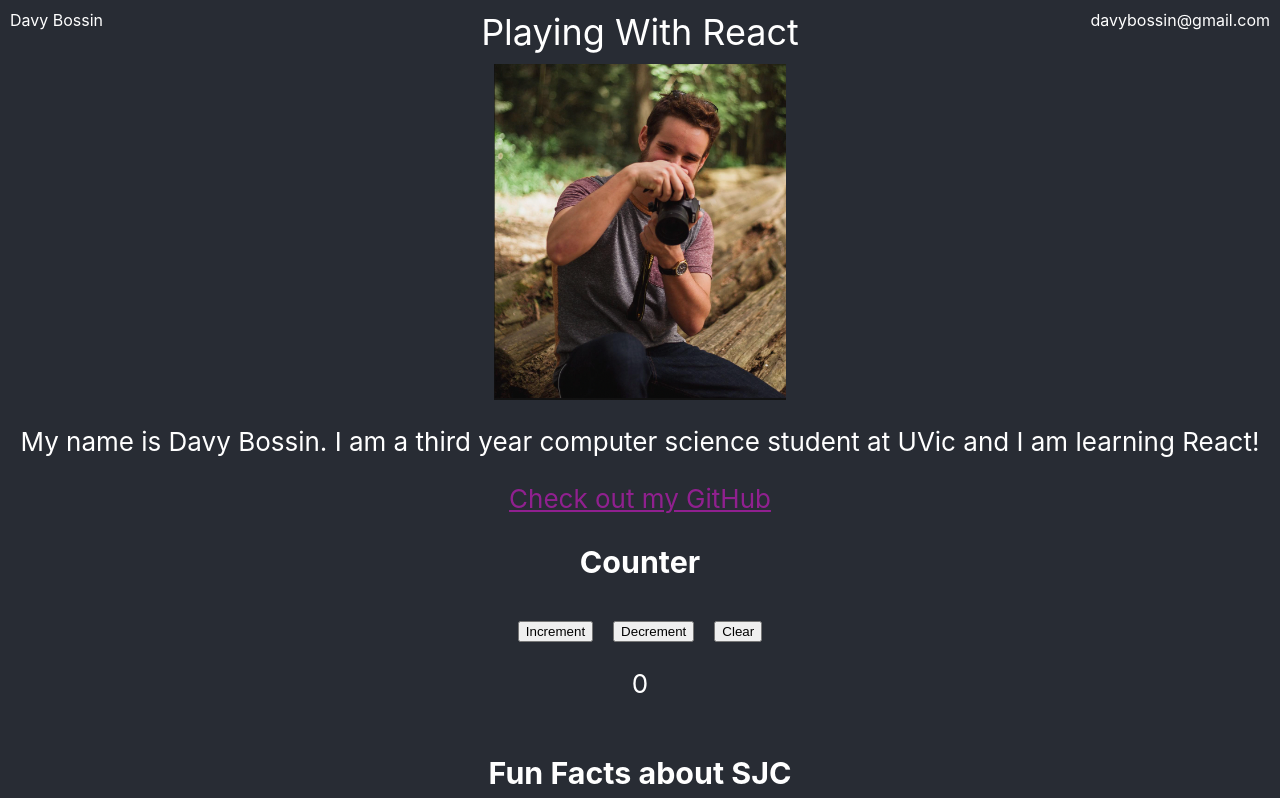
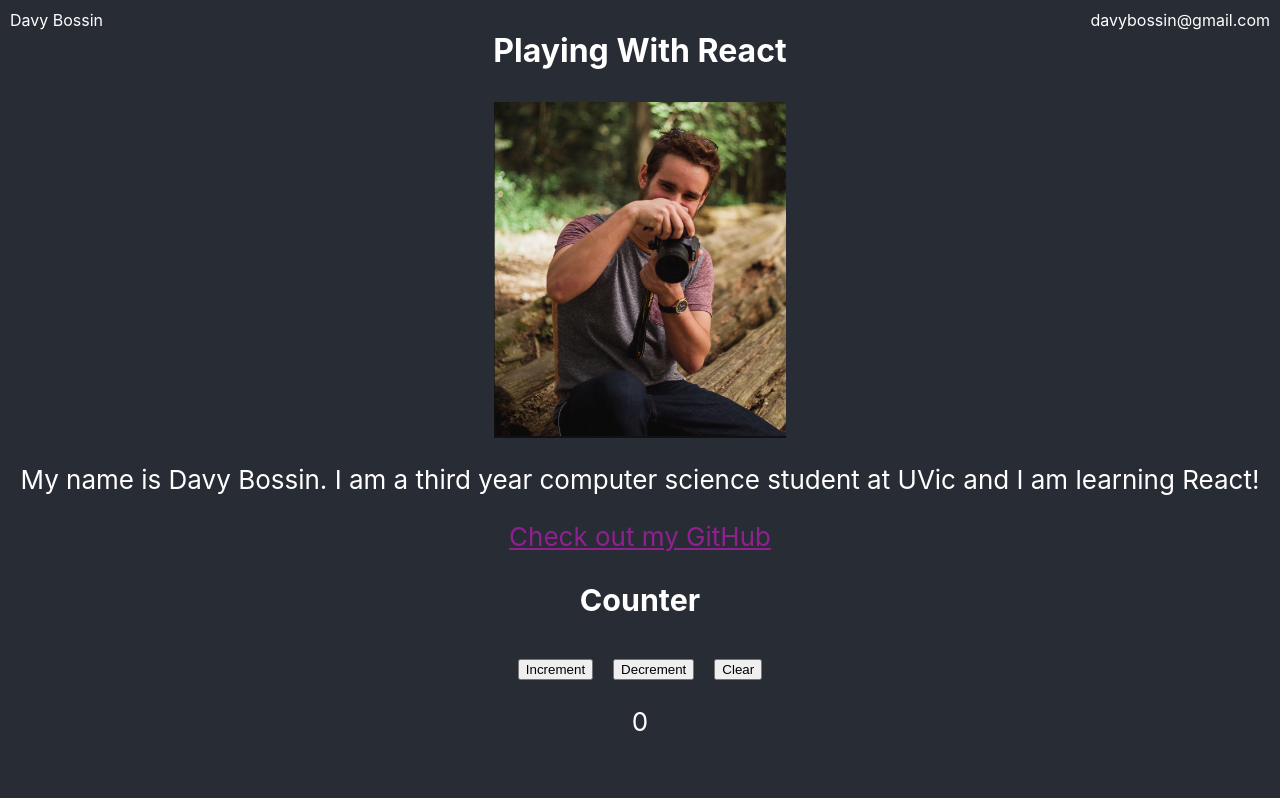
Before and after one commit to ohboii19/my-react-app, a React (Create React App) app: page / in a window 1280 px wide. Shown: the top 798 px of the page. Built offline with nearby package versions, Linux system fonts and the light colour scheme.

Commit message:
Stack counter and QuoteGen vertically

```diff
--- a/src/App.js
+++ b/src/App.js
@@ -26,8 +26,8 @@ function App() {
         >
           Check out my GitHub
         </a>
-        <Counter />
-      <QuoteGen/>
+        <Counter className="Counter"/>
+        <QuoteGen className="QuoteGen"/>
       </body>
     </div>
   );
--- a/src/Header/Header.css
+++ b/src/Header/Header.css
@@ -17,7 +17,6 @@
 .Header > #title {
     flex: 1;
     text-align: center;
-    font-size: 36px;
 }
 
 .Header > #email {
--- a/src/Header/Header.js
+++ b/src/Header/Header.js
@@ -4,7 +4,11 @@ function Header() {
     return (
         <header className="Header">
                 <div id="name">Davy Bossin</div>
-                <div id="title">Playing With React</div>
+                <div id="title">
+                    <h1>
+                        Playing With React
+                    </h1>
+                </div>
                 <div id="email">davybossin@gmail.com</div>
         </header>
     )
--- a/src/QuoteGen/QuoteGen.js
+++ b/src/QuoteGen/QuoteGen.js
@@ -5,15 +5,19 @@ import "./QuoteGen.css";
     const [index, setIndex] = useState(0);
     const facts = [
         "SJC is a Media Company",
-        "SJC Recently Accquired Assembly From Redbrick",
+        "Diane Slater is the Vice President of Human Resources at SJC",
+        "On April 1st, 2022, SJC accquired assembly from Redbrick",
+        "Aaron Sundberg is the Director of Technology at Assembly",
         "SJC was founded in 1956",
-        "Tony Gagliano is Executive Chairman and CEO of the Company"
+        "Tyler Sebastian is a Senior Software Developer at Assembly",
+        "Tony Gagliano is Executive Chairman and CEO of SJC",
+        "Erika Wiedemann, P.Eng is a Senior Engineer at Assemnly"
 
     ]
 
     return (
       <div>
-        <h3>Fun Facts about SJC</h3>
+        <h3>Fun Facts about SJC and Assembly</h3>
         <button
         onClick={() => setIndex((index + 1) % 4)}
         >
```
Also changed, not shown: src/App.css (line endings or trailing spaces).
